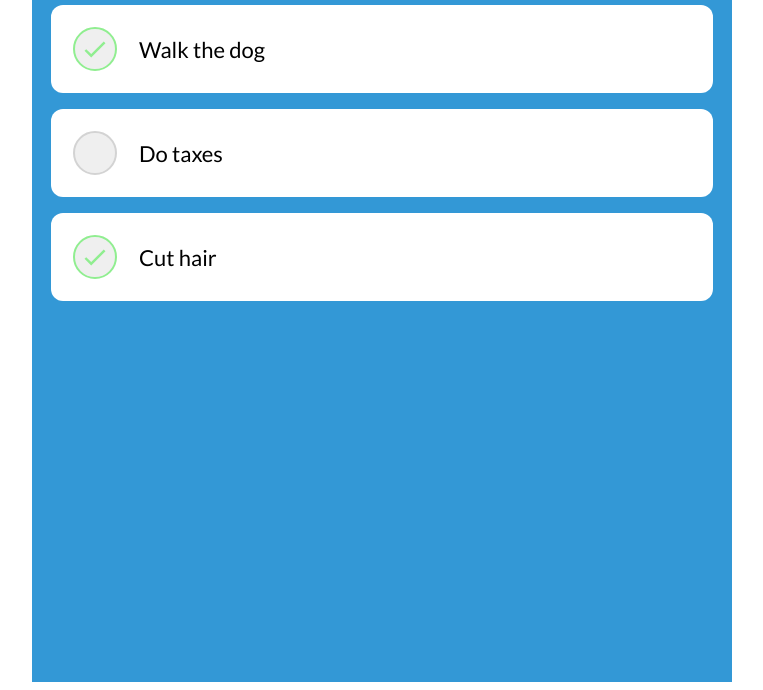
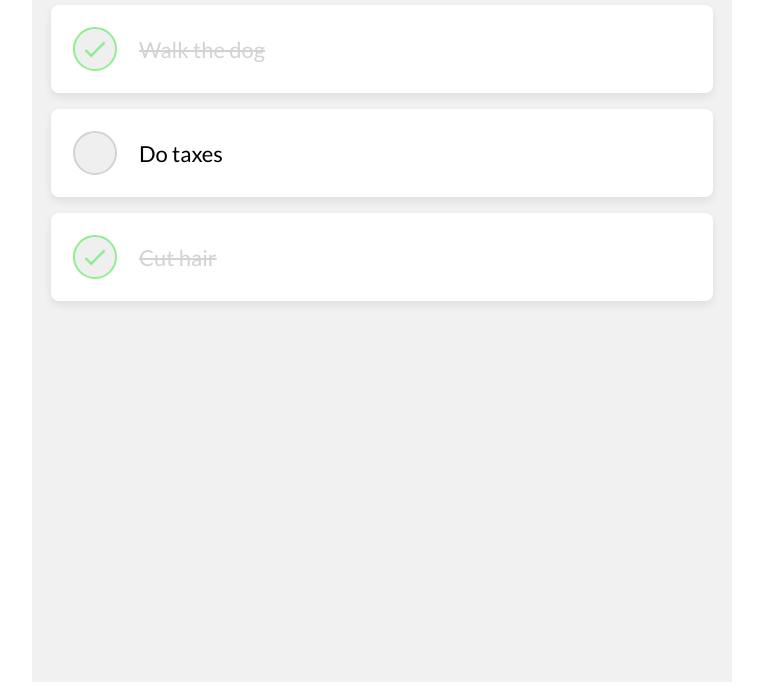
Before and after one commit to nbidikar/truelayer-todo-challenge, a React app: page / in a window 1280 px wide. Shown: the part 126-816 px from the top of the page, without its empty margins (258-1021 px from the left). Built offline with nearby package versions, Linux system fonts and the light colour scheme.

Commit message:
Update styling of list and items

```diff
--- a/src/components/todo/TodoItem/TodoItem.css
+++ b/src/components/todo/TodoItem/TodoItem.css
@@ -1,12 +1,17 @@
 .todo-item {
+  transition: 0.15s;
   background-color: white;
-  border-width: 1px;
-  border-radius: 12px;
+  box-shadow: 0 4px 8px 0 rgba(0, 0, 0, 0.08);
+  border-radius: 8px;
   margin: 8px;
   padding: 22px;
   display: flex;
 }
+.todo-item:hover {
+  box-shadow: 0 4px 8px 0 rgba(0, 0, 0, 0.18);
+}
 .todo-item-text {
+  transition: 0.1s;
   color: black;
   font-size: 22px;
   font-weight: regular;
@@ -14,3 +19,7 @@
   align-items: center;
   justify-content: center;
 }
+.item-completed {
+  text-decoration: line-through;
+  color: lightgray;
+}
--- a/src/components/todo/TodoItem/TodoItem.js
+++ b/src/components/todo/TodoItem/TodoItem.js
@@ -9,7 +9,9 @@ const TodoItem = props => {
   return (
     <div className="todo-item">
       <CheckCircle isChecked={isCompleted} onToggle={onToggleTodoCheck} />
-      <div className="todo-item-text">{description}</div>
+      <div className={"todo-item-text " + (isCompleted && "item-completed")}>
+        {description}
+      </div>
     </div>
   );
 };
--- a/src/components/todo/TodoList/TodoList.css
+++ b/src/components/todo/TodoList/TodoList.css
@@ -1,10 +1,16 @@
+.todo-container {
+  height: 100vh;
+  width: 700px;
+  display: flex;
+  flex-direction: column;
+}
 .todo-list {
-  height: 100vh;
+  height: 100%;
+  width: 100%;
   box-sizing: border-box;
   padding: 11px;
-  background-color: #3398d6;
+  background-color: #f1f1f1;
   align-self: center;
-  width: 700px;
   display: flex;
   flex-direction: column;
   justify-content: flex-start;
--- a/src/components/todo/TodoList/TodoList.js
+++ b/src/components/todo/TodoList/TodoList.js
@@ -40,9 +40,9 @@ class TodoList extends Component {
 
   render() {
     return (
-      <div className="todo-list">
+      <div className="todo-container">
         <div className="todo-list-header">Todo List</div>
-        {this.renderTodos()}
+        <div className="todo-list">{this.renderTodos()}</div>
       </div>
     );
   }
```
